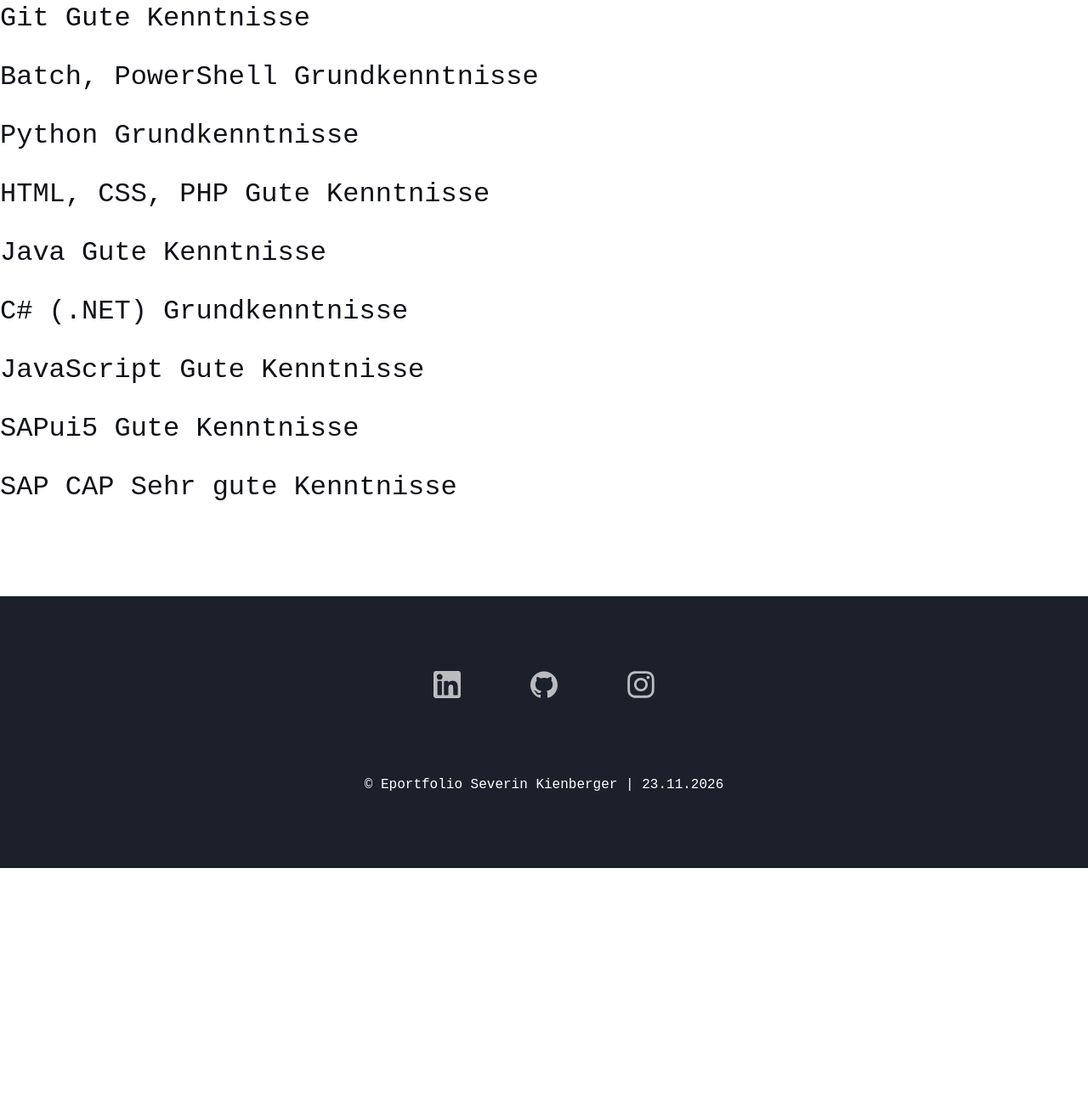
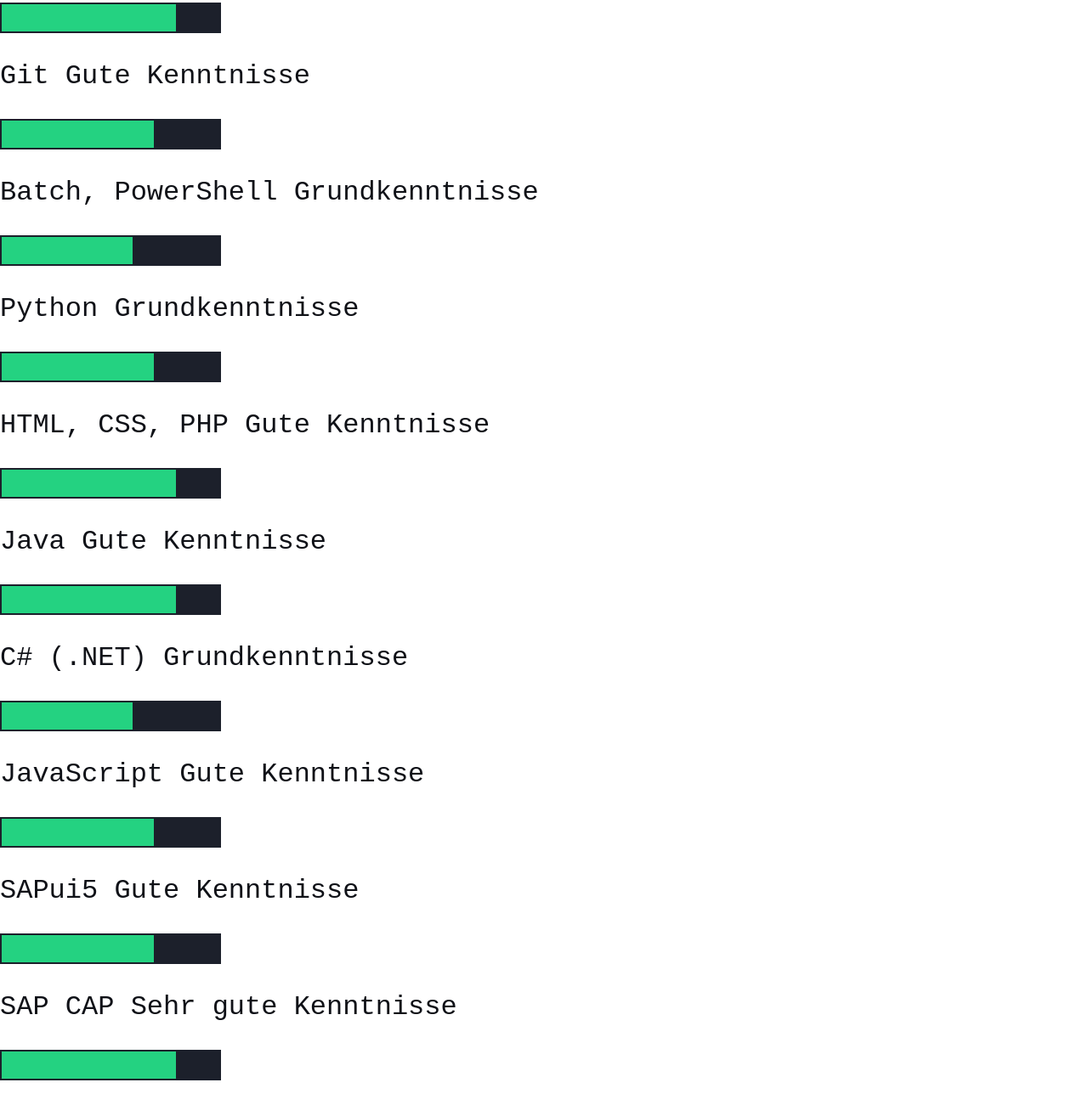
Before and after one commit to SeverinKienberger/eportfolio, a plain HTML site: page index.html in a window 1280 px wide. Shown: the part 3215-4516 px from the top of the page at 85% size. Before the commit the page ends 4237 px from the top, so only its background shows below. Drawn offline with Linux system fonts and the light colour scheme.

Commit message:
add base for skill progress

```diff
--- a/index.html
+++ b/index.html
@@ -142,62 +142,62 @@
             <div class="myCompetences">
                 <p class="competenceTitle">
                     Office 365 Gute Kenntnisse
-                    <div class="ProgressbarOuter">
-                        <div id="office" class="ProgressbarInner"></div>
+                    <div class="progressbarOuter">
+                        <div id="office" class="progressbarInner"></div>
                     </div>
                 </p>
                 <p class="competenceTitle">
                     Git Gute Kenntnisse
-                    <div class="ProgressbarOuter">
-                        <div id="git" class="ProgressbarInner"></div>
+                    <div class="progressbarOuter">
+                        <div id="git" class="progressbarInner"></div>
                     </div>
                 </p>
                 <p class="competenceTitle">
                     Batch, PowerShell Grundkenntnisse
-                    <div class="ProgressbarOuter">
-                        <div id="batch" class="ProgressbarInner"></div>
+                    <div class="progressbarOuter">
+                        <div id="batch" class="progressbarInner"></div>
                     </div>
                 </p>
                 <p class="competenceTitle">
                     Python Grundkenntnisse
-                    <div class="ProgressbarOuter">
-                        <div id="python" class="ProgressbarInner"></div>
+                    <div class="progressbarOuter">
+                        <div id="python" class="progressbarInner"></div>
                     </div>
                 </p>
                 <p class="competenceTitle">
                     HTML, CSS, PHP Gute Kenntnisse
-                    <div class="ProgressbarOuter">
-                        <div id="htmlCssPhp" class="ProgressbarInner"></div>
+                    <div class="progressbarOuter">
+                        <div id="htmlCssPhp" class="progressbarInner"></div>
                     </div>
                 </p>
                 <p class="competenceTitle">
                     Java Gute Kenntnisse
-                    <div class="ProgressbarOuter">
-                        <div id="java" class="ProgressbarInner"></div>
+                    <div class="progressbarOuter">
+                        <div id="java" class="progressbarInner"></div>
                     </div>
                 </p>
                 <p class="competenceTitle">
                     C# (.NET) Grundkenntnisse
-                    <div class="ProgressbarOuter">
-                        <div id="cSharp" class="ProgressbarInner"></div>
+                    <div class="progressbarOuter">
+                        <div id="cSharp" class="progressbarInner"></div>
                     </div>
                 </p>
                 <p class="competenceTitle">
                     JavaScript Gute Kenntnisse
-                    <div class="ProgressbarOuter">
-                        <div id="javascript" class="ProgressbarInner"></div>
+                    <div class="progressbarOuter">
+                        <div id="javaScript" class="progressbarInner"></div>
                     </div>
                 </p>
                 <p class="competenceTitle">
                     SAPui5 Gute Kenntnisse
-                    <div class="ProgressbarOuter">
-                        <div id="sapUi5" class="ProgressbarInner"></div>
+                    <div class="progressbarOuter">
+                        <div id="sapUi5" class="progressbarInner"></div>
                     </div>
                 </p>
                 <p class="competenceTitle">
                     SAP CAP Sehr gute Kenntnisse
-                    <div class="ProgressbarOuter">
-                        <div id="sapCap" class="ProgressbarInner"></div>
+                    <div class="progressbarOuter">
+                        <div id="sapCap" class="progressbarInner"></div>
                     </div>
                 </p>
             </div>
--- a/style.css
+++ b/style.css
@@ -491,6 +491,32 @@ form button {
     color: #0f1117;
 }
 
+.progressbarOuter {
+    background-color: #1c202b;
+    padding: 2px;
+    width: 20%;
+    height: 2rem;
+}
+
+.progressbarInner {
+    background-color: #24d281;
+    height: 100%;
+}
+
+/*Sorry w3scools 🙏*/
+
+#office {width: calc(100% / 10 * 8);}
+#git {width: calc(100% / 10 * 7);}
+#batch {width: calc(100% / 10 * 6);}
+#python {width: calc(100% / 10 * 7);}
+#htmlCssPhp {width: calc(100% / 10 * 8);}
+#java {width: calc(100% / 10 * 8);}
+#cSharp {width: calc(100% / 10 * 6);}
+#javaScript {width: calc(100% / 10 * 7);}
+#sapUi5 {width: calc(100% / 10 * 7);}
+#sapCap {width: calc(100% / 10 * 8);}
+
+
 .footer {
     width: 100%;
     height: 20rem;
```
